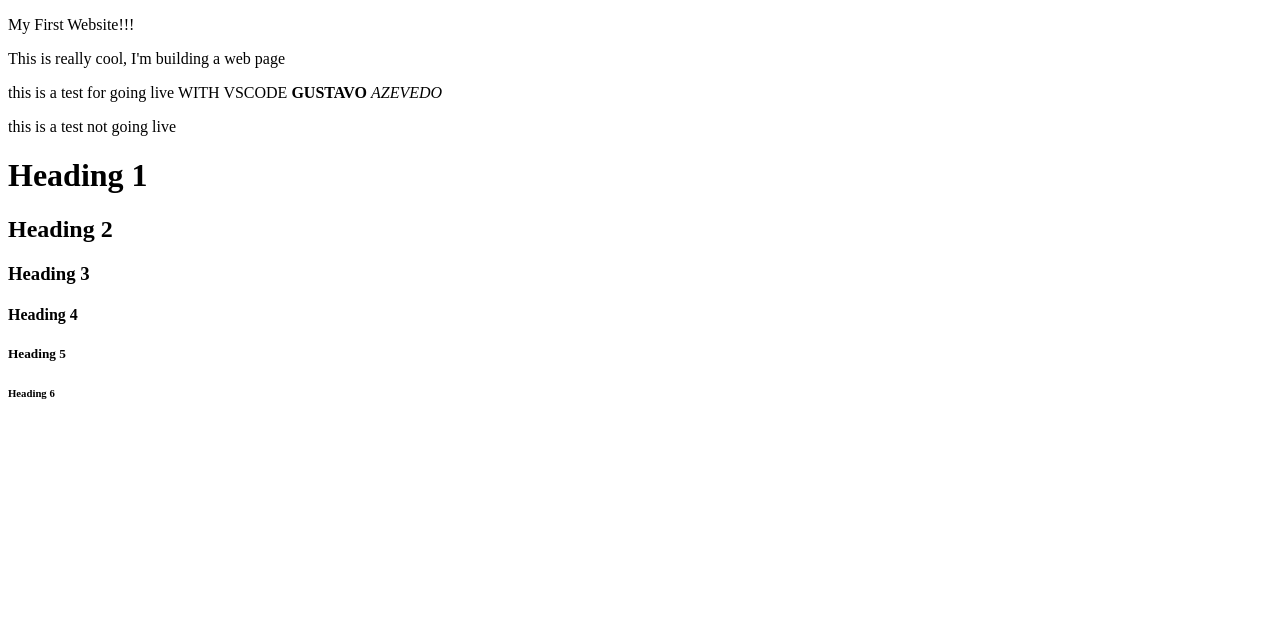
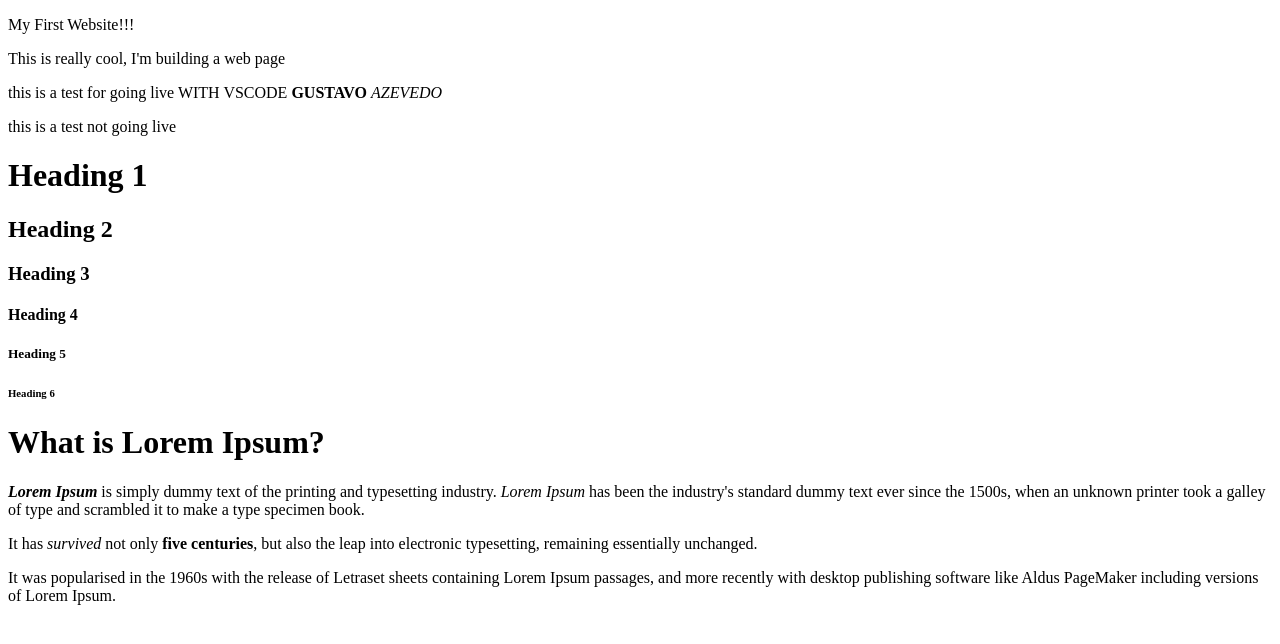
Before and after one commit to GustavoMMAzevedo/YT-KP-HTML-CSS-BIGINNERS, a plain HTML site: page index.html in a window 1280 px wide. Drawn offline with Linux system fonts and the light colour scheme.

Commit message:
UPDATED WITH PART 3 BOLD & ITALIC
We have updated the file index.html with the part 3 of the tutorial
video

We have included the commands:
 - <strong> = BOLD text
 - <em> = emphasis = ITALIC
 -- the commands above are good because of the accessibility purposes
    of the website
    commnads like <b> for BOLD and <i> for ITALIC although they work
    they are not good to use due to their accessibility purposes.

```diff
--- a/index.html
+++ b/index.html
@@ -21,7 +21,18 @@
        <h6>Heading 6</h6>
 
        <!-- There is not h7 so don't do it -->
+        <!-- This is part 3 of the youtube video about BOLD AND ITALIC TEXT -->
+        <!-- the commands <strong> and <em> gives meaning to the text and this is
+            important for accessibility on your website so for this reason even though
+            you can use <b> and <i> it is better not to use it. -->
 
+       <h1>What is Lorem Ipsum?</h1>
+       <p><strong><em>Lorem Ipsum</em></strong> is simply dummy text of the printing and typesetting industry.
+       <em>Lorem Ipsum</em> has been the industry's standard dummy text ever since the 1500s,
+       when an unknown printer took a galley of type and scrambled it to make a type specimen book.</p>
+       <p>It has <i>survived</i> not only <b>five centuries</b>, but also the leap into electronic typesetting, remaining essentially unchanged.</p>
+       It was popularised in the 1960s with the release of Letraset sheets containing Lorem Ipsum passages,
+       and more recently with desktop publishing software like Aldus PageMaker including versions of Lorem Ipsum.
 
     </body>
 </html>
```
